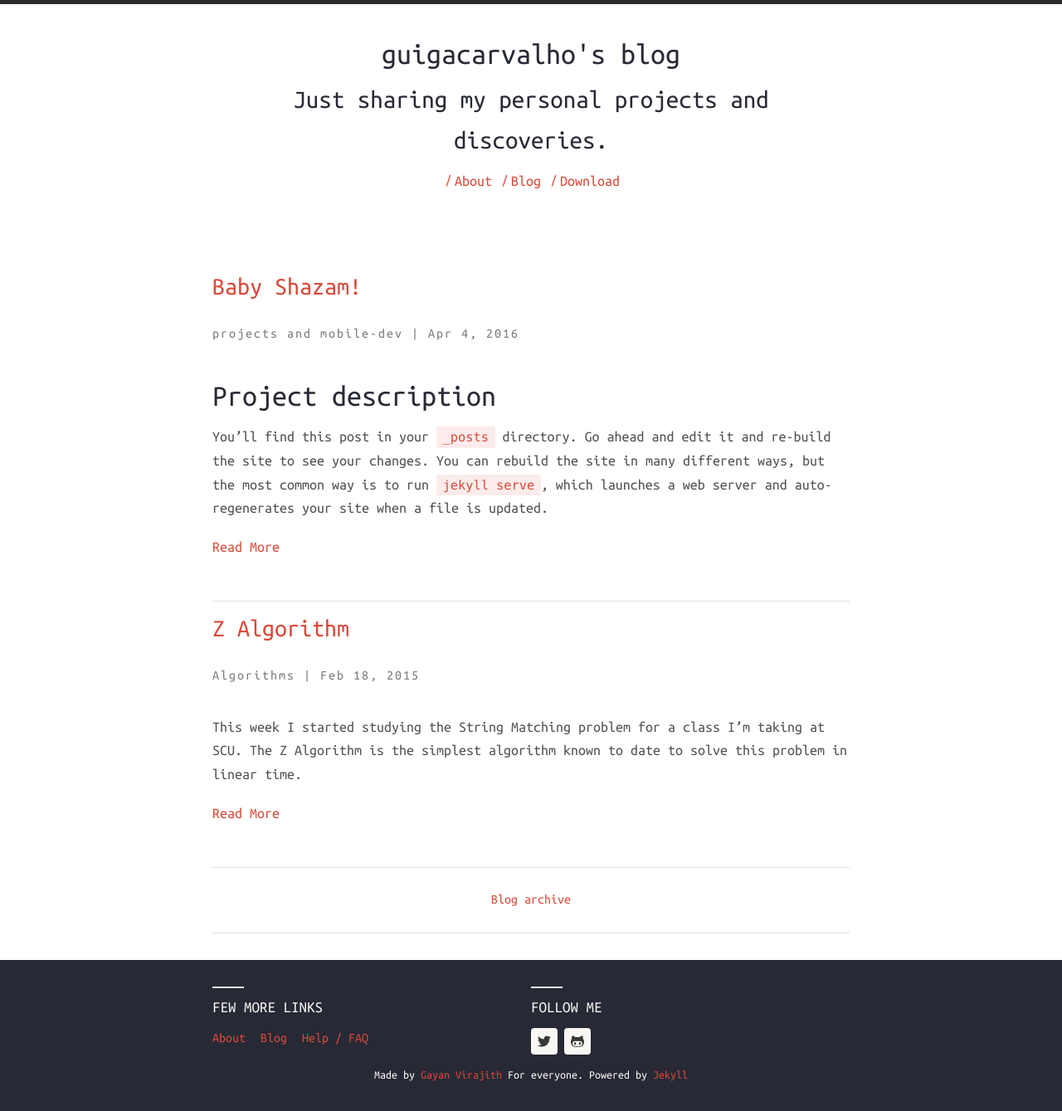
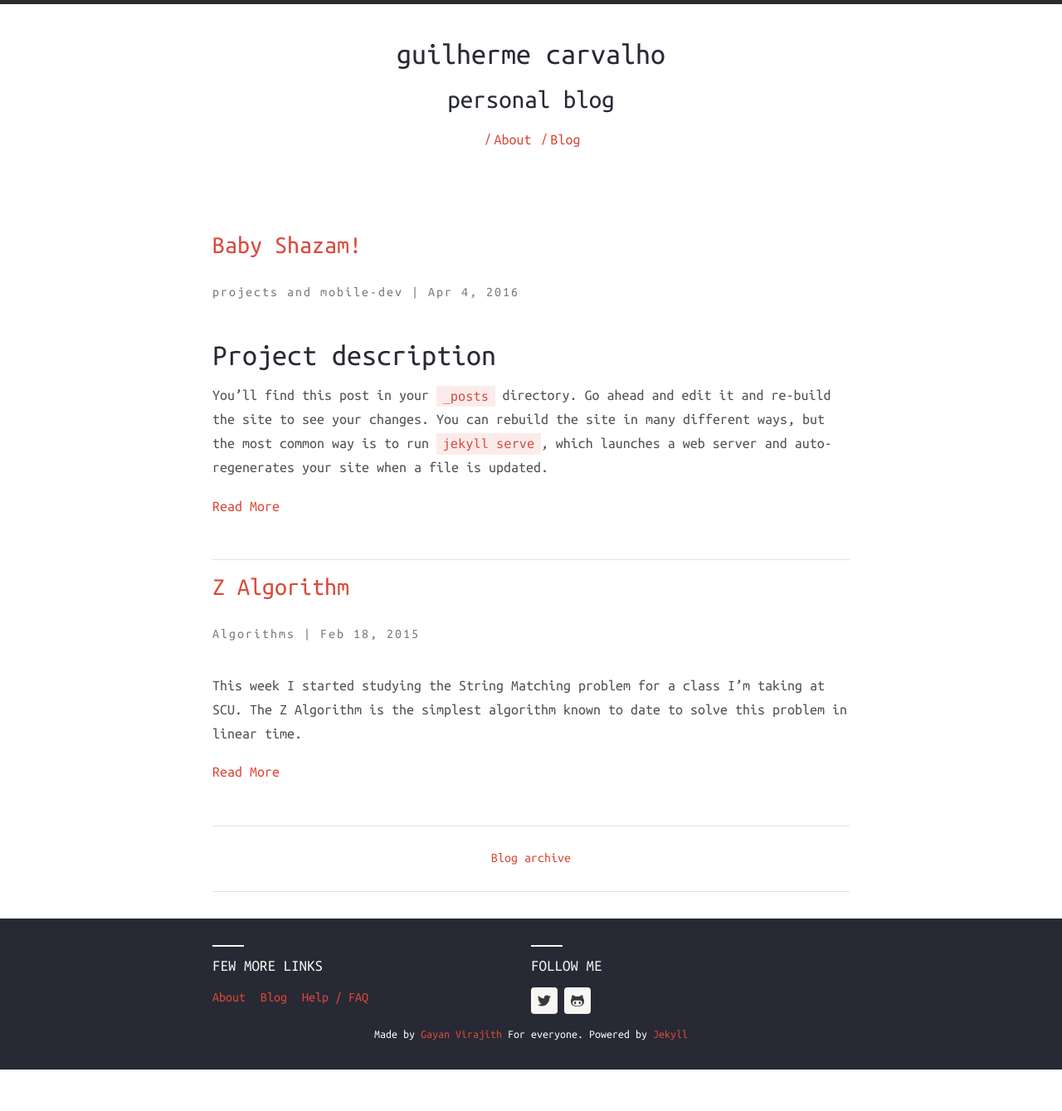
Before and after one commit to guigacarvalho/guigacarvalho.github.io, a Jekyll site: the page built from index.html, in a window 1280 px wide. Shown: the whole page at 83% size. Built offline with Jekyll 4.4.1, drawn with Linux system fonts in a browser that asks for light colours; nearby versions of some CDN libraries; after the commit the page ends 1289 px from its top, so only the background shows below that.

Commit message:
Cleanups on templates and configs

```diff
--- a/_config.yml
+++ b/_config.yml
@@ -9,8 +9,8 @@
 
 # Harmony theme configuration.
 harmony:
-  name: guigacarvalho's blog
-  description: Just sharing my personal projects and discoveries.
+  name: guilherme carvalho
+  description: personal blog
   meta_description: >
   basetheme: theme-base-01
   author: # Author details
--- a/_includes/header-links.html
+++ b/_includes/header-links.html
@@ -5,12 +5,4 @@
 	<li>
 		<a href="{{ '/blog' | prepend: site.baseurl | prepend: site.url }}">Blog</a><span>/</span>
 	</li>
-	{% if site.harmony.social.github %}
-	<li>
-		<a title="{{ site.harmony.social.github }} on Github"
-			href="https://github.com/gayanvirajith/harmony" target="_blank">
-			Download
-		</a><span>/</span>
-	</li>
-	{% endif %}
 </ul>
```
Also changed, not shown: README.md (deleted).
